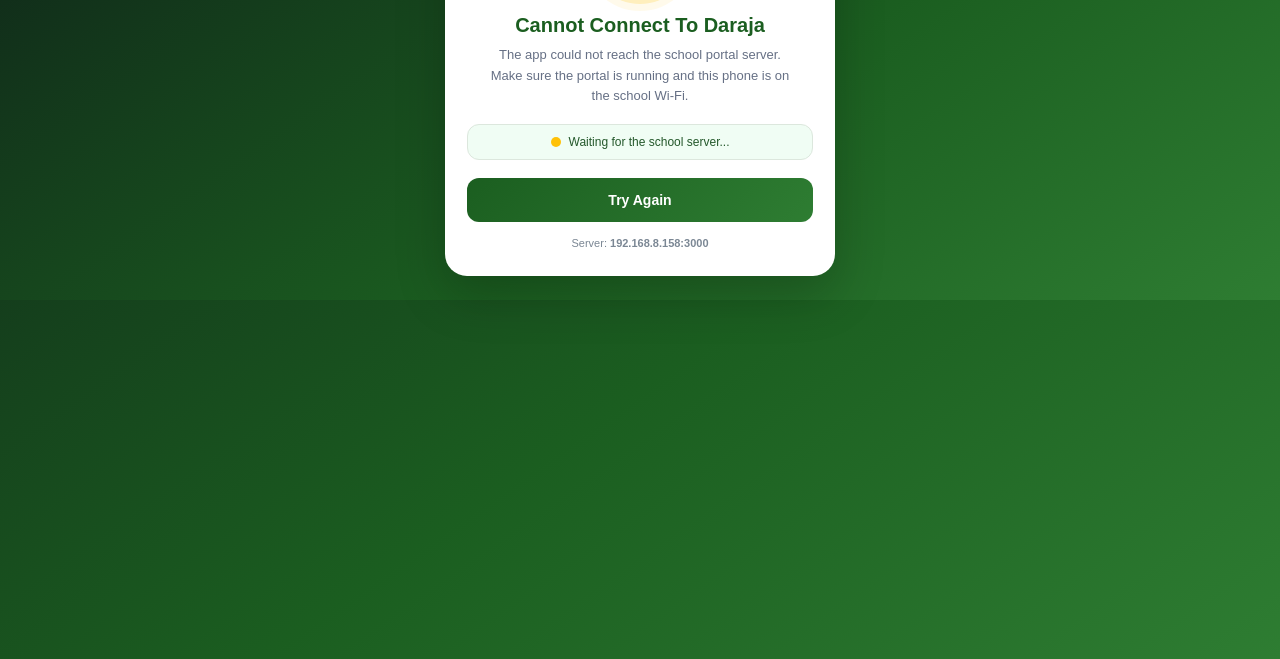
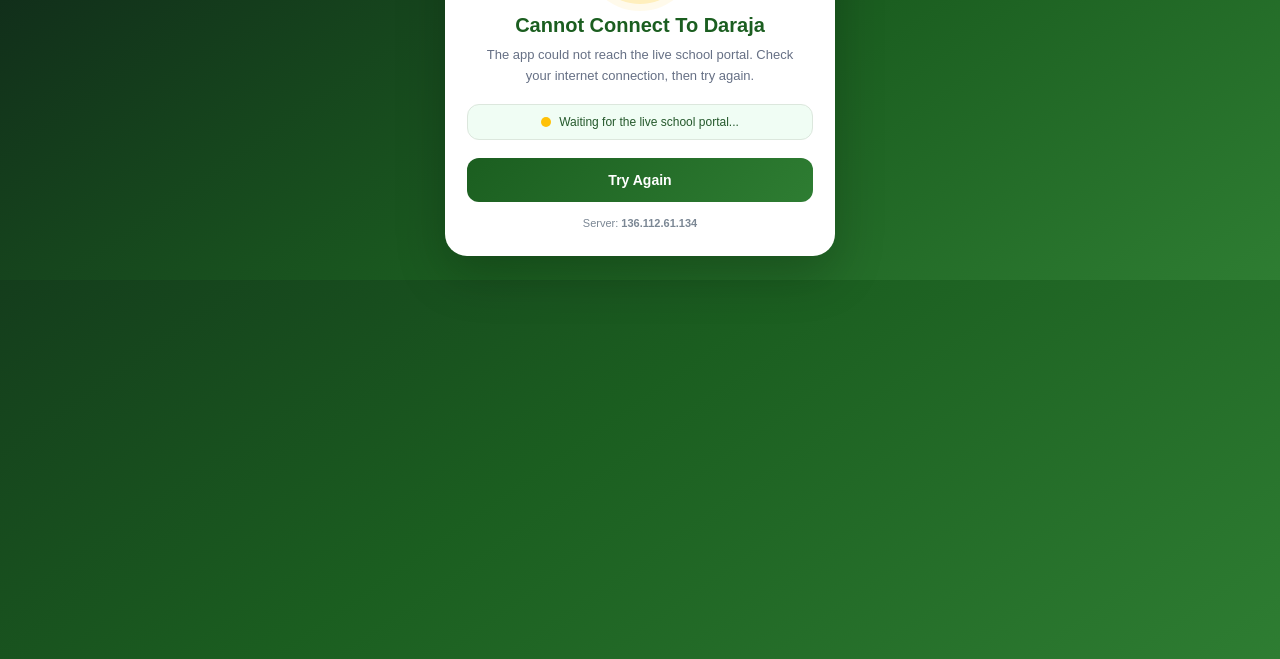
Before and after one commit to officialfelixmunyany-ctrl/joylandschools-portal, a website: page public/app/offline.html in a window 1280 px wide. Shown: the part 141-800 px from the top of the page. Drawn offline with Linux system fonts and the light colour scheme.

Commit message:
Point Daraja offline page to live server

```diff
--- a/public/app/offline.html
+++ b/public/app/offline.html
@@ -27,13 +27,13 @@
 <main class="panel">
   <div class="logo"><img src="/uploads/school/logo.jpg" alt="School logo"></div>
   <h1>Cannot Connect To Daraja</h1>
-  <p>The app could not reach the school portal server. Make sure the portal is running and this phone is on the school Wi-Fi.</p>
-  <div class="status"><span class="dot"></span><span id="status-text">Waiting for the school server...</span></div>
+  <p>The app could not reach the live school portal. Check your internet connection, then try again.</p>
+  <div class="status"><span class="dot"></span><span id="status-text">Waiting for the live school portal...</span></div>
   <button type="button" onclick="retry()">Try Again</button>
-  <div class="hint">Server: <strong>192.168.8.158:3000</strong></div>
+  <div class="hint">Server: <strong>136.112.61.134</strong></div>
 </main>
 <script>
-const APP_URL = 'http://192.168.8.158:3000/app/';
+const APP_URL = 'http://136.112.61.134/app/';
 let attempts = 0;
 
 function retry(){
@@ -44,8 +44,8 @@
 setInterval(() => {
   attempts += 1;
   document.getElementById('status-text').textContent = attempts % 2
-    ? 'Checking the school Wi-Fi...'
-    : 'Waiting for the school server...';
+    ? 'Checking the live school portal...'
+    : 'Waiting for the live school portal...';
 }, 2500);
 </script>
 </body>
```
